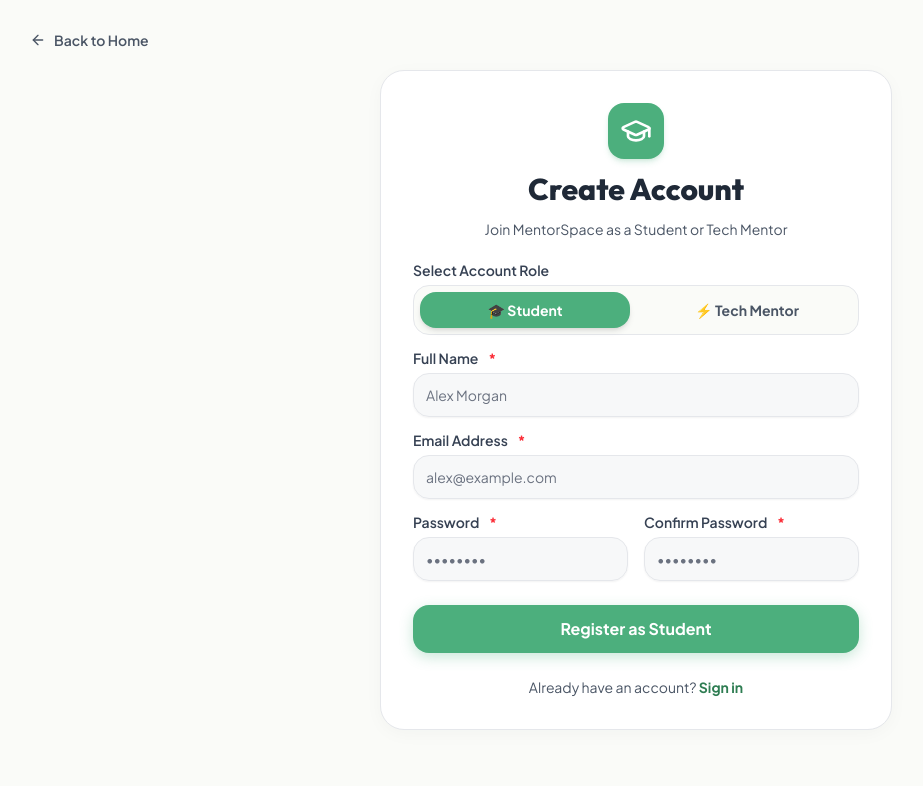
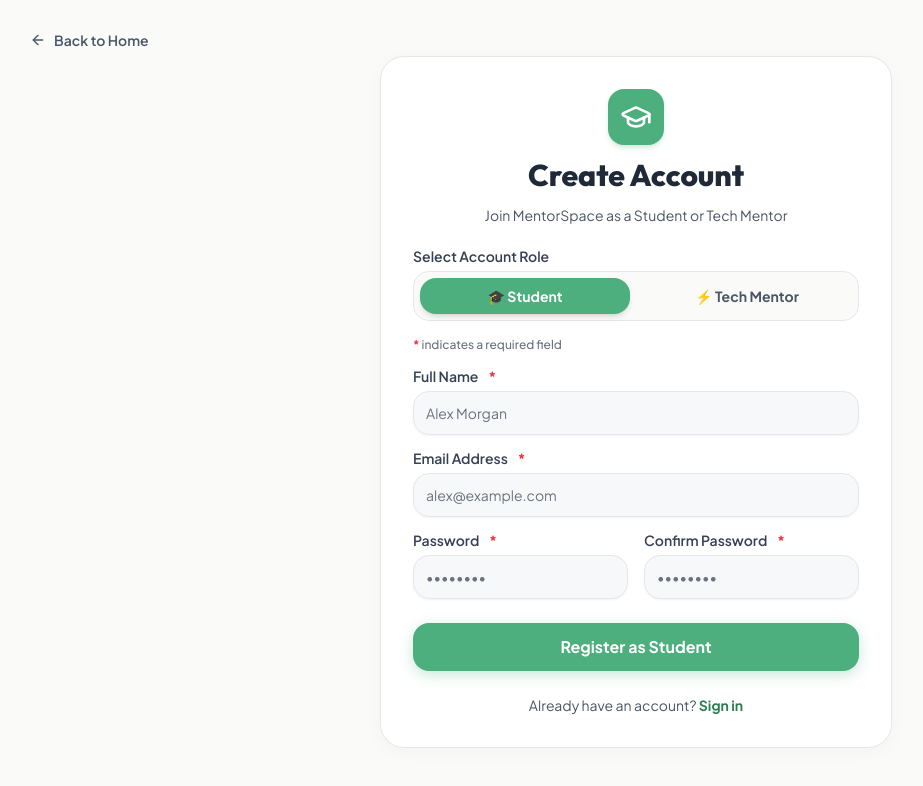
Before and after one commit to Coder1809/MentorSpace, a React (Vite) app in the folder client/: page /register in a window 1280 px wide. Shown: the top 786 px of the page, without its empty margins (4-927 px from the left). Built offline with nearby package versions, Linux system fonts and the light colour scheme; no server answers.

Commit message:
ui: add explanatory legend for required asterisk fields

```diff
--- a/client/src/components/dialogs/AppointmentDialog.jsx
+++ b/client/src/components/dialogs/AppointmentDialog.jsx
@@ -290,6 +290,9 @@
             {step === 1 ? (
               /* STEP 1: SCHEDULE & TOPIC */
               <div className="space-y-4 animate-in fade-in-50 duration-200">
+                <p className="text-xs text-gray-500 font-medium">
+                  <span className="text-red-500 font-bold" aria-hidden="true">*</span> indicates a required field
+                </p>
                 <div className="grid grid-cols-1 sm:grid-cols-2 gap-4 w-full">
                   <FormField
                     control={form.control}
--- a/client/src/pages/LoginPage.jsx
+++ b/client/src/pages/LoginPage.jsx
@@ -120,6 +120,9 @@
 
             <Form {...form}>
               <form onSubmit={form.handleSubmit(onSubmit)} className="space-y-4">
+                <p className="text-xs text-gray-500 font-medium">
+                  <span className="text-red-500 font-bold" aria-hidden="true">*</span> indicates a required field
+                </p>
                 <FormField
                   control={form.control}
                   name="email"
--- a/client/src/pages/SignupPage.jsx
+++ b/client/src/pages/SignupPage.jsx
@@ -181,6 +181,10 @@
                     </Button>
                   </div>
                 </div>
+
+                <p className="text-xs text-gray-500 font-medium">
+                  <span className="text-red-500 font-bold" aria-hidden="true">*</span> indicates a required field
+                </p>
 
                 <FormField
                   control={form.control}
```
